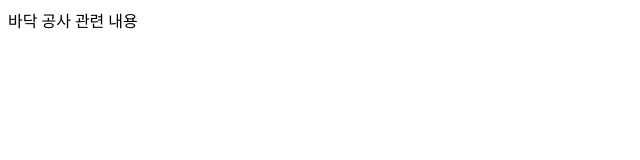
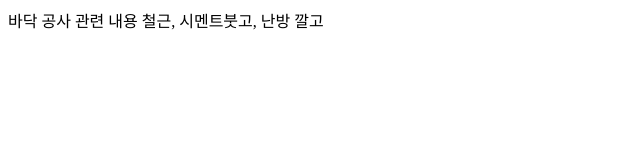
Before and after one commit to kang162002/webproject, a plain HTML site: page floor.html in a window 1280 px wide. Shown: the whole page, without its empty margins (0-640 px from the left). Drawn offline with Linux system fonts and the light colour scheme.

Commit message:
다박 시멘트 난방 완료

```diff
--- a/floor.html
+++ b/floor.html
@@ -7,5 +7,7 @@
 </head>
 <body>
     바닥 공사 관련 내용
+
+    철근, 시멘트붓고, 난방 깔고
 </body>
 </html>
```
